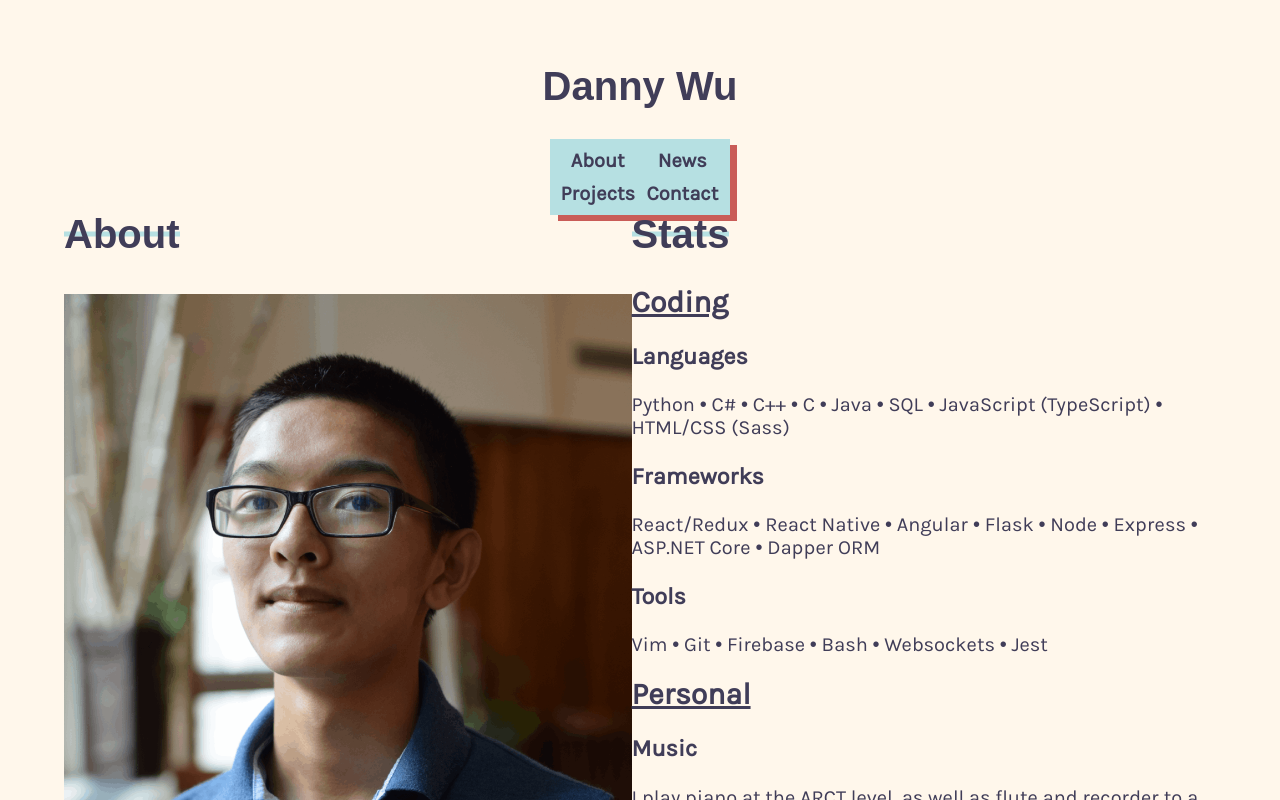
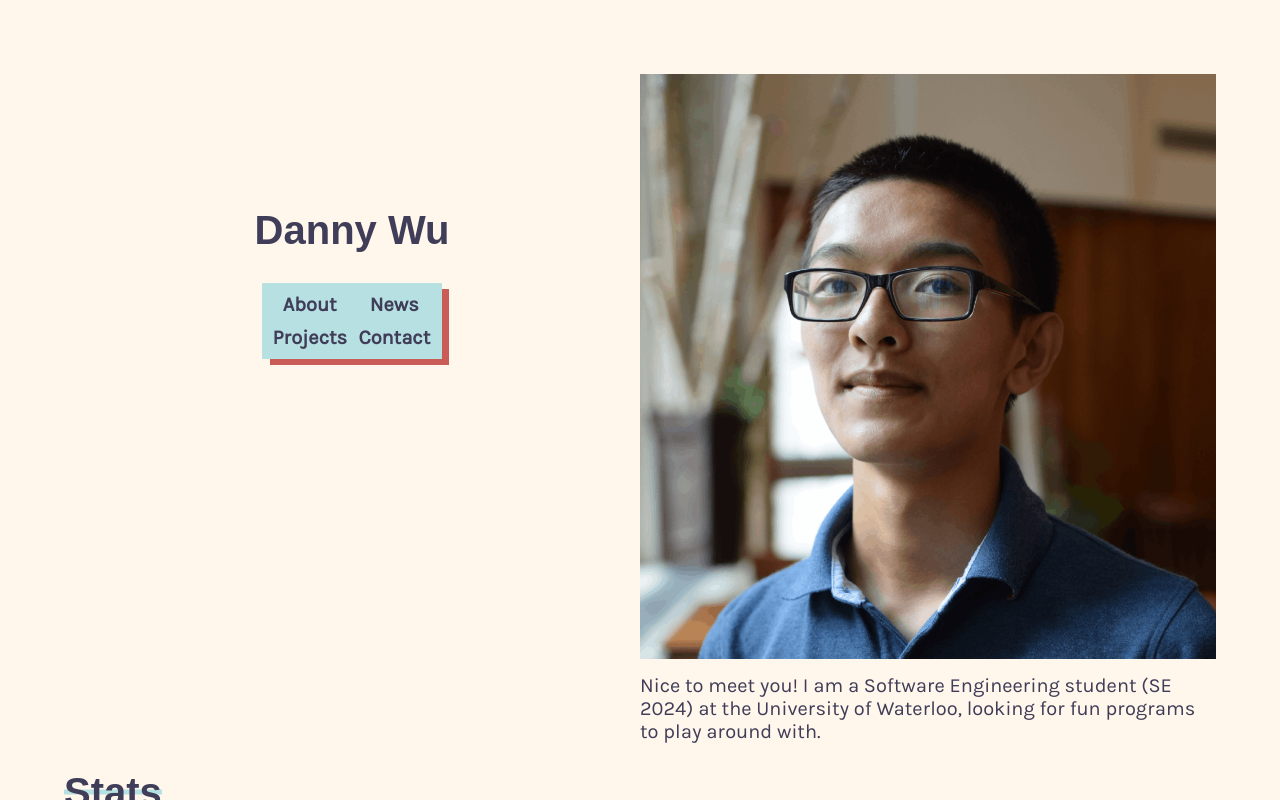
Before and after one commit to dannywuwu/dannywuwu.github.io, a React (Create React App) app: page / in a window 1280 px wide. Shown: the top 800 px of the page. Built offline with nearby package versions, Linux system fonts and the light colour scheme.

Commit message:
tablet intro header

```diff
--- a/src/Components/About.tsx
+++ b/src/Components/About.tsx
@@ -8,11 +8,13 @@ export const About = (props: AboutProps) => {
       <h1 className="section-title" id="about">
         About
       </h1>
-      <img src="images/dw.png" alt="danny" />
-      <p>
-        Nice to meet you! I am a Software Engineering student (SE 2024) at the
-        University of Waterloo, looking for fun programs to play around with.
-      </p>
+      <div className="portrait-container">
+        <img src="images/dw.png" alt="danny" />
+        <p>
+          Nice to meet you! I am a Software Engineering student (SE 2024) at the
+          University of Waterloo, looking for fun programs to play around with.
+        </p>
+      </div>
     </div>
   );
 };
--- a/src/Components/Navbox.tsx
+++ b/src/Components/Navbox.tsx
@@ -7,7 +7,7 @@ export const Navbox: React.FC<NavboxProps> = () => {
   return (
     <div className="nav-wrapper">
       <ul className="nav-box">
-        <a href="#about">
+        <a href="#stats">
           <li>About</li>
         </a>
         <a href="#news">
--- a/src/Components/Stats.tsx
+++ b/src/Components/Stats.tsx
@@ -5,7 +5,7 @@ interface StatsProps {}
 
 export const Stats: React.FC<StatsProps> = () => {
   return (
-    <div className="stats-wrapper">
+    <div className="stats-wrapper" id="stats">
       <h1 className="section-title">Stats</h1>
       <div className="stats-section">
         {/* Coding */}
--- a/src/res/styles/Contact.scss
+++ b/src/res/styles/Contact.scss
@@ -1,5 +1,5 @@
 .contact-wrapper {
-  min-height: 20vh;
+  min-height: 15vh;
   svg {
     width: 50%;
     height: auto;
--- a/src/res/styles/Header.scss
+++ b/src/res/styles/Header.scss
@@ -9,22 +9,39 @@
 
 .header-wrapper {
   display: grid;
-  grid-template-rows: auto 6fr auto;
 }
 
 @media screen and (min-width: $tablet) {
+  #about {
+    display: none;
+  }
+  .header-wrapper {
+    grid-template-rows: 2fr auto;
+    grid-template-columns: 6fr 6fr;
+  }
   .intro-wrapper {
     grid-row: 1/2;
+    margin-top: 25%;
+    margin-bottom: auto;
+  }
+
+  .about-wrapper {
+    grid-row: 1/2;
+    max-height: 80%;
+  }
+
+  .stats-wrapper {
     grid-column: 1/3;
   }
 
-  .about-wrapper {
-    grid-row: 2/3;
-    grid-column: 1/2;
-  }
-
-  .stats-wrapper {
-    grid-row: 2/3;
-    grid-column: 2/3;
+  .stats-section {
+    display: grid;
+    gap: 5%;
+    .coding-stats {
+      grid-column: 1/2;
+    }
+    .personal-stats {
+      grid-column: 2/3;
+    }
   }
 }
```
